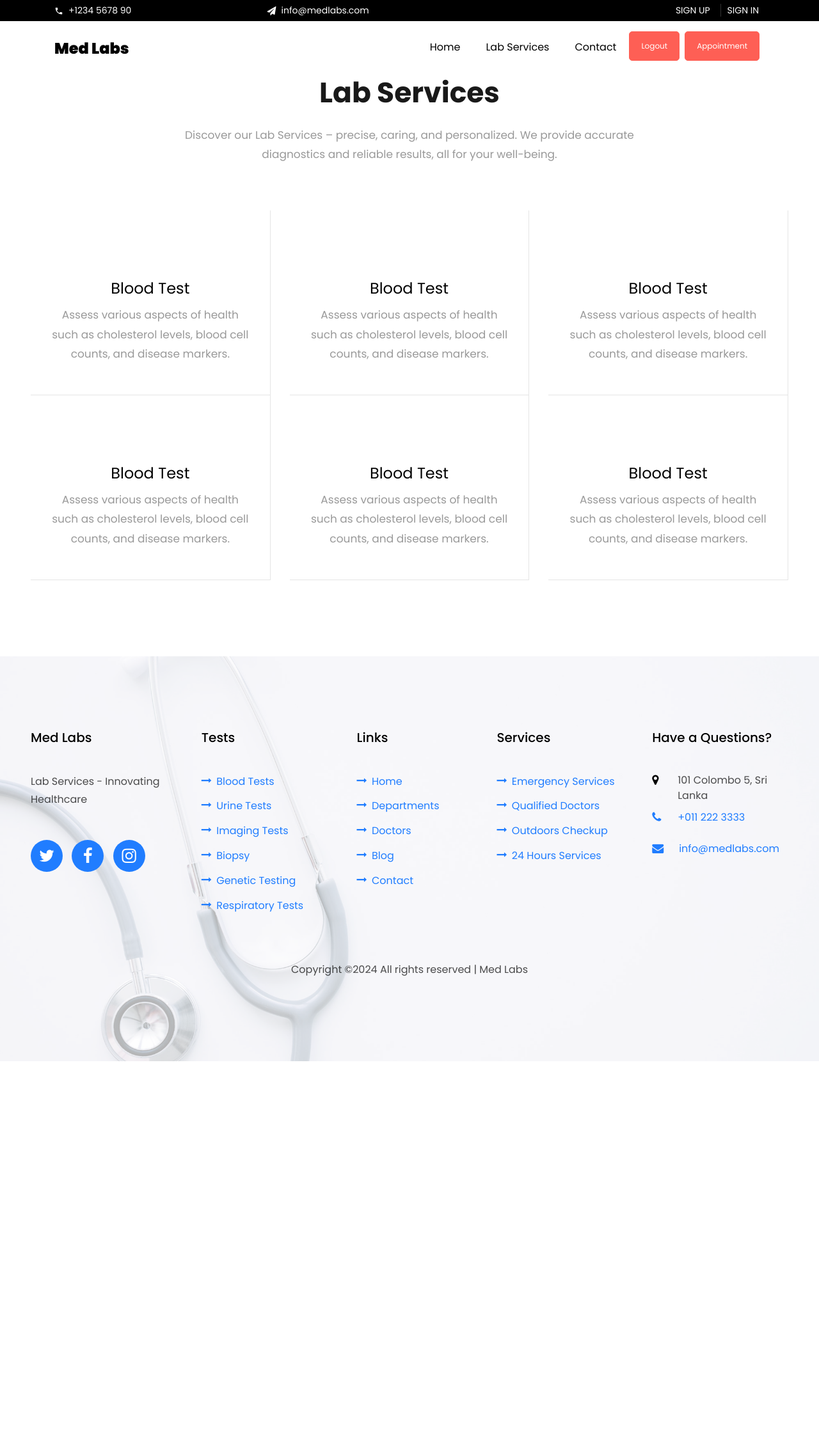
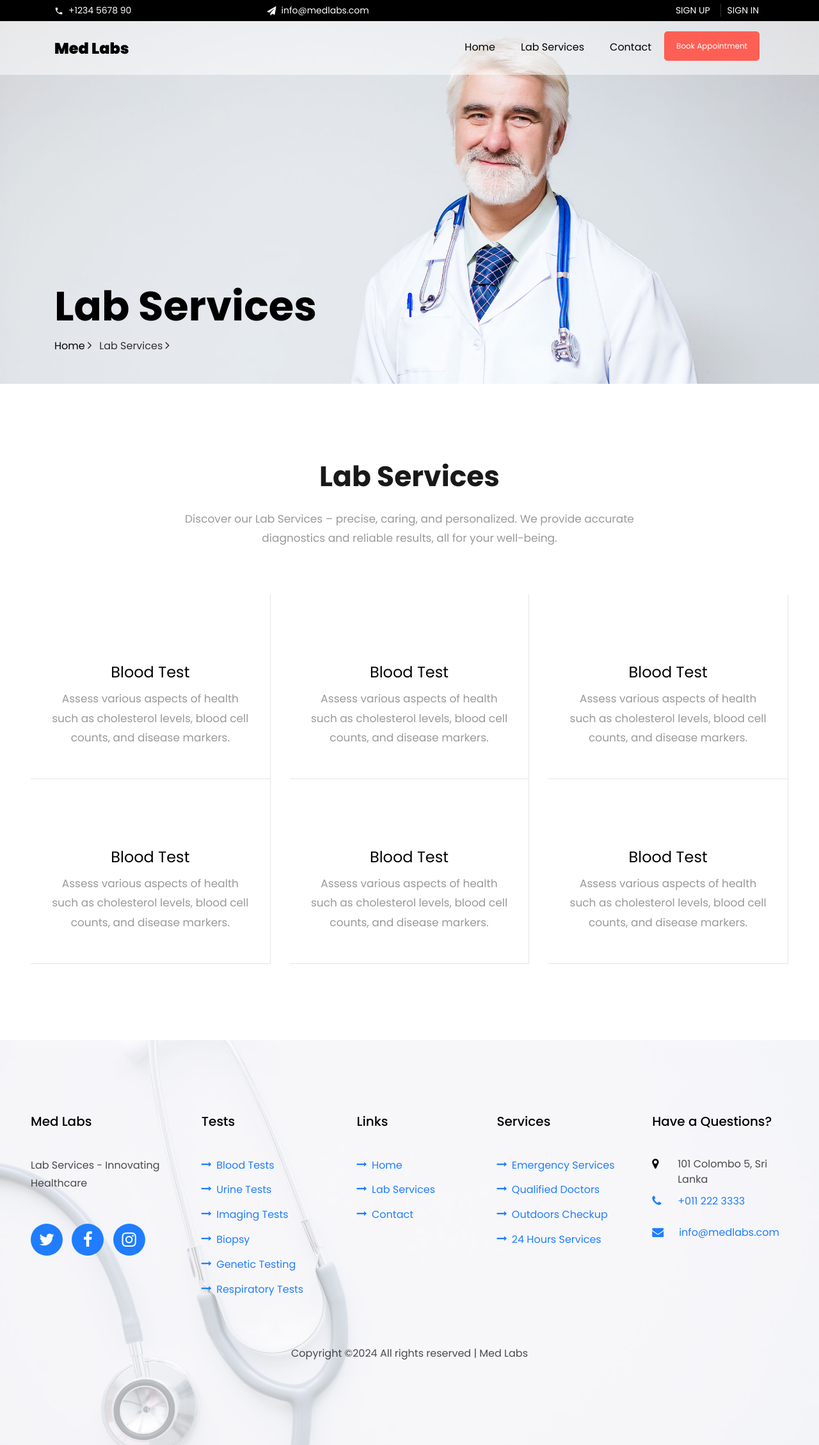
Before and after one commit to mizzath2003/Lap-Appointment, a PHP site: page /test.php in a window 1280 px wide. Shown: the whole page at 64% size. Before the commit the page ends 1659 px from the top, so only its background shows below. Run offline with PHP 8.4, Linux system fonts and the light colour scheme; some libraries are stand-ins or nearby versions; some web fonts are replaced.

Commit message:
Nav link updates

```diff
--- a/components/navbar.php
+++ b/components/navbar.php
@@ -8,14 +8,21 @@
                         <div class="icon mr-2 d-flex justify-content-center align-items-center"><span class="icon-phone2"></span></div>
                         <span class="text">+1234 5678 90</span>
                     </div>
-                    <div class="col-md pr-4 d-flex topper align-items-center">
+                    <div class="col-md pr-4 d-flex topper align-items-center ">
                         <div class="icon mr-2 d-flex justify-content-center align-items-center"><span class="icon-paper-plane"></span></div>
                         <span class="text">info@medlabs.com</span>
                     </div>
                     <div class="col-md-5 pr-4 d-flex topper align-items-center text-lg-right justify-content-end">
 
+                        <?php
+                        if (!isset($_SESSION['email'])) {
+                        ?>
+                            <p class="mb-0 register-link"><a href="signup.php" class="mr-3">Sign Up</a><a href="login.php">Sign In</a></p>
 
-                        <p class="mb-0 register-link"><a href="signup.php" class="mr-3">Sign Up</a><a href="login.php">Sign In</a></p>
+                        <?php
+                        }
+                        ?>
+
 
                     </div>
                 </div>
@@ -36,15 +43,28 @@
             <ul class="navbar-nav nav ml-auto">
                 <li class="nav-item"><a href="index.php" class="nav-link"><span>Home</span></a></li>
                 <li class="nav-item"><a href="test.php" class="nav-link"><span>Lab Services</span></a></li>
+
+                <?php
+                if (isset($_SESSION['email'])) {
+                ?>
+                    <li class="nav-item"><a href="contact.php" class="nav-link"><span>Appointments</span></a></li>
+                    <li class="nav-item"><a href="contact.php" class="nav-link"><span>Reports</span></a></li>
+                <?php
+                }
+                ?>
+
                 <li class="nav-item"><a href="contact.php" class="nav-link"><span>Contact</span></a></li>
 
+                <?php
+                if (isset($_SESSION['email'])) {
+                ?>
+                    <li class="nav-item cta mr-md-2"><a href="dbh/logout.php" class="nav-link">Logout</a>
+                    </li>
+                <?php
+                }
+                ?>
 
-
-                <li class="nav-item cta mr-md-2"><a href="logout.php" class="nav-link">Logout</a>
-                </li>
-
-
-                <li class="nav-item cta mr-md-2"><a href="appointment.php" class="nav-link">Appointment</a></li>
+                <li class="nav-item cta mr-md-2"><a href="appointment.php" class="nav-link">Book Appointment</a></li>
             </ul>
         </div>
     </div>
--- a/contact.php
+++ b/contact.php
@@ -1,10 +1,11 @@
 <?php
+session_start();
 define("PAGE_TITLE", "Contact");
 require "include/header.php";
 require "components/navbar.php";
 ?>
 
-<section class="hero-wrap hero-wrap-2" style="background-image: url('images/bg_1.jpg');" data-stellar-background-ratio="0.5">
+<section class="hero-wrap  hero-wrap-1" style="background-image: url('images/image_6.jpg');" data-stellar-background-ratio="0.5">
     <div class="overlay"></div>
     <div class="container">
         <div class="row no-gutters slider-text align-items-end justify-content-start">
--- a/dbh/userLogin.php
+++ b/dbh/userLogin.php
@@ -15,7 +15,7 @@ if (isset($_POST['submit'])) {
 
         if ($result->num_rows > 0) {
             $_SESSION['email'] = $email;
-            header("Location: ../test.php");
+            header("Location: ../index.php");
         } else {
             $_SESSION['status'] = "Incorrect email or password";
             header("Location: ../login.php");
--- a/include/footer.php
+++ b/include/footer.php
@@ -31,9 +31,7 @@
                     <h2 class="ftco-heading-2">Links</h2>
                     <ul class="list-unstyled">
                         <li><a href="index.php"><span class="icon-long-arrow-right mr-2"></span>Home</a></li>
-                        <li><a href="departments.php"><span class="icon-long-arrow-right mr-2"></span>Departments</a></li>
-                        <li><a href="doctors.php"><span class="icon-long-arrow-right mr-2"></span>Doctors</a></li>
-                        <li><a href="blog.php"><span class="icon-long-arrow-right mr-2"></span>Blog</a></li>
+                        <li><a href="test.php"><span class="icon-long-arrow-right mr-2"></span>Lab Services</a></li>
                         <li><a href="contact.php"><span class="icon-long-arrow-right mr-2"></span>Contact</a></li>
                     </ul>
                 </div>
@@ -101,7 +99,7 @@
 <script src="https://cdn.jsdelivr.net/npm/bootstrap@5.3.2/dist/js/bootstrap.bundle.min.js" integrity="sha384-C6RzsynM9kWDrMNeT87bh95OGNyZPhcTNXj1NW7RuBCsyN/o0jlpcV8Qyq46cDfL" crossorigin="anonymous"></script>
 
 <!-- JS for errors -->
-<script>
+<!-- <script>
     // Executes the page first before running this function
     $(document).ready(function() {
         <?php
@@ -112,7 +110,7 @@
         <?php unset($_SESSION['status']);
         } ?>
     })
-</script>
+</script> -->
 
 <!-- Notify JS CDN -->
 <script src="https://cdnjs.cloudflare.com/ajax/libs/notify/0.4.2/notify.min.js" integrity="sha512-efUTj3HdSPwWJ9gjfGR71X9cvsrthIA78/Fvd/IN+fttQVy7XWkOAXb295j8B3cmm/kFKVxjiNYzKw9IQJHIuQ==" crossorigin="anonymous" referrerpolicy="no-referrer"></script>
@@ -121,7 +119,7 @@
 <script src="js/main.js"></script>
 
 
-<!-- <?php
+<?php
 if (isset($_SESSION['error']) or isset($_SESSION['success'])) {
     $bgColour = isset($_SESSION['error']) ? "danger" : "success";
 ?>
@@ -146,7 +144,7 @@
     unset($_SESSION['error']);
     unset($_SESSION['success']);
 }
-?> -->
+?>
 
 </body>
 
--- a/index.php
+++ b/index.php
@@ -1,4 +1,5 @@
 <?php
+session_start();
 define("PAGE_TITLE", "Home");
 require "include/header.php";
 require "components/navbar.php";
@@ -38,7 +39,7 @@ require "components/testCard.php";
                             <h2 class="mb-4">We Are <span>Med Labs</span> A Cutting-Edge Medical Lab</h2>
                             <p>
                                 Welcome to Med Labs, your trusted partner for accurate diagnostics. With advanced technology and expert staff, we deliver precise results swiftly. Your health is our priority.</p>
-                            <p><a href="#" class="btn btn-primary py-3 px-4">Make an appointment</a> <a href="#" class="btn btn-secondary py-3 px-4">Contact us</a></p>
+                            <p><a href="#" class="btn btn-primary py-3 px-4">Make an appointment</a> <a href="contact.php" class="btn btn-secondary py-3 px-4">Contact us</a></p>
                         </div>
                     </div>
                 </div>
--- a/login.php
+++ b/login.php
@@ -1,5 +1,6 @@
 <?php
-define("PAGE_TITLE", "Sign Up");
+session_start();
+define("PAGE_TITLE", "Login");
 require "include/header.php";
 require "components/navbar.php";
 
--- a/signup.php
+++ b/signup.php
@@ -1,4 +1,5 @@
 <?php
+session_start();
 define("PAGE_TITLE", "Sign Up");
 require "include/header.php";
 require "components/navbar.php";
--- a/test.php
+++ b/test.php
@@ -1,14 +1,27 @@
 <?php
+session_start();
 define("PAGE_TITLE", "Lab Service");
 require "include/header.php";
 require "components/navbar.php";
 require "components/testCard.php";
 ?>
 
+<section class="hero-wrap hero-wrap-2" style="background-image: url('images/bg_1.jpg');" data-stellar-background-ratio="0.5">
+    <div class="overlay"></div>
+    <div class="container">
+        <div class="row no-gutters slider-text align-items-end justify-content-start">
+            <div class="col-md-9 ftco-animate pb-4">
+                <h1 class="mb-3 bread">Lab Services</h1>
+                <p class="breadcrumbs"><span class="mr-2"><a href="index.html">Home <i class="ion-ios-arrow-forward"></i></a></span> <span>Lab Services <i class="ion-ios-arrow-forward"></i></span></p>
+            </div>
+        </div>
+    </div>
+</section>
+
 <section class="ftco-section" id="doctor-section">
     <div class="container-fluid px-5">
         <div class="row justify-content-center mb-5 pb-2">
-            <div class="col-md-8 text-center heading-section ftco-animate">
+            <div class="col-md-8 text-center heading-section ftco-animatev">
                 <h2 class="mb-4">Lab Services</h2>
                 <p>Discover our Lab Services – precise, caring, and personalized. We provide accurate diagnostics and reliable results, all for your well-being.</p>
             </div>
```
Lines whose indentation alone changed are shown as unchanged.
